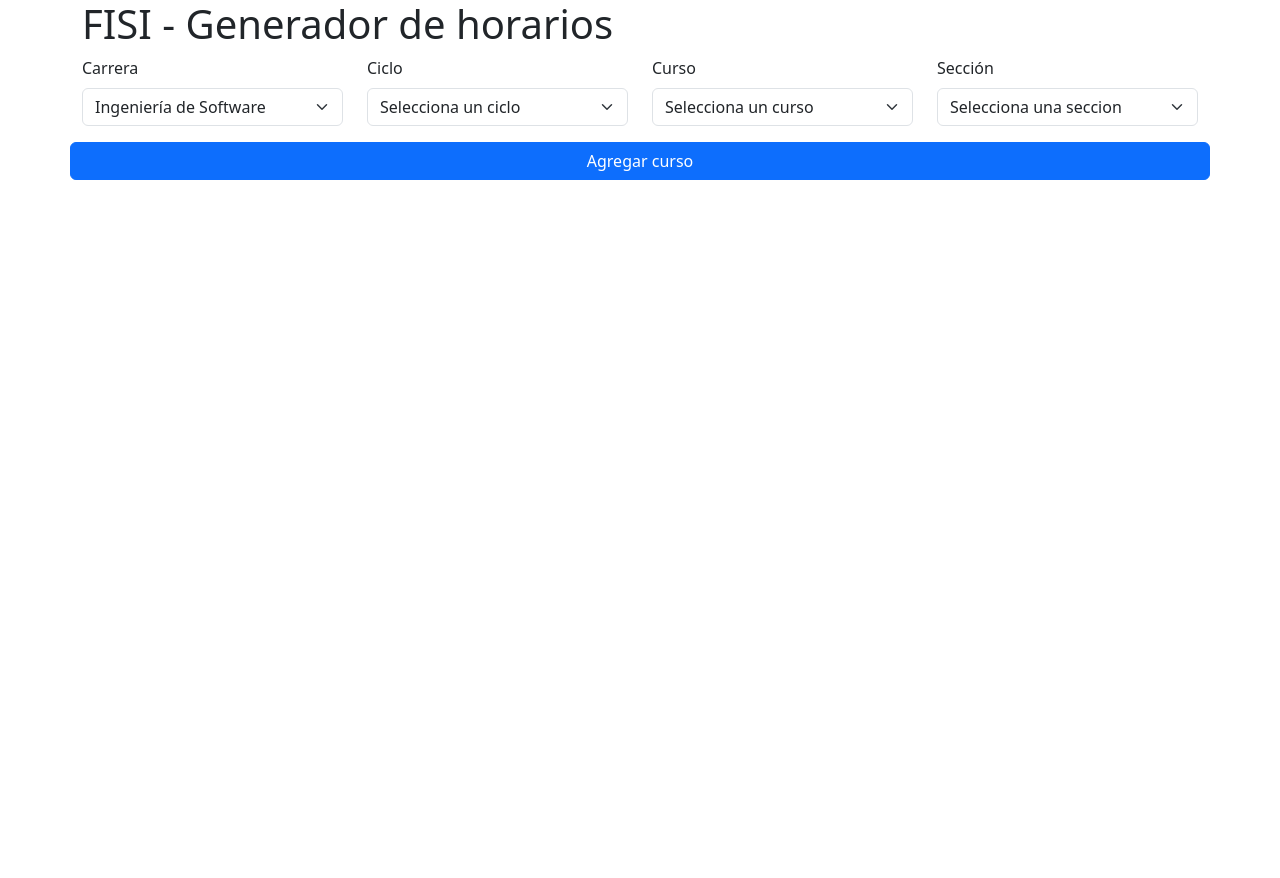
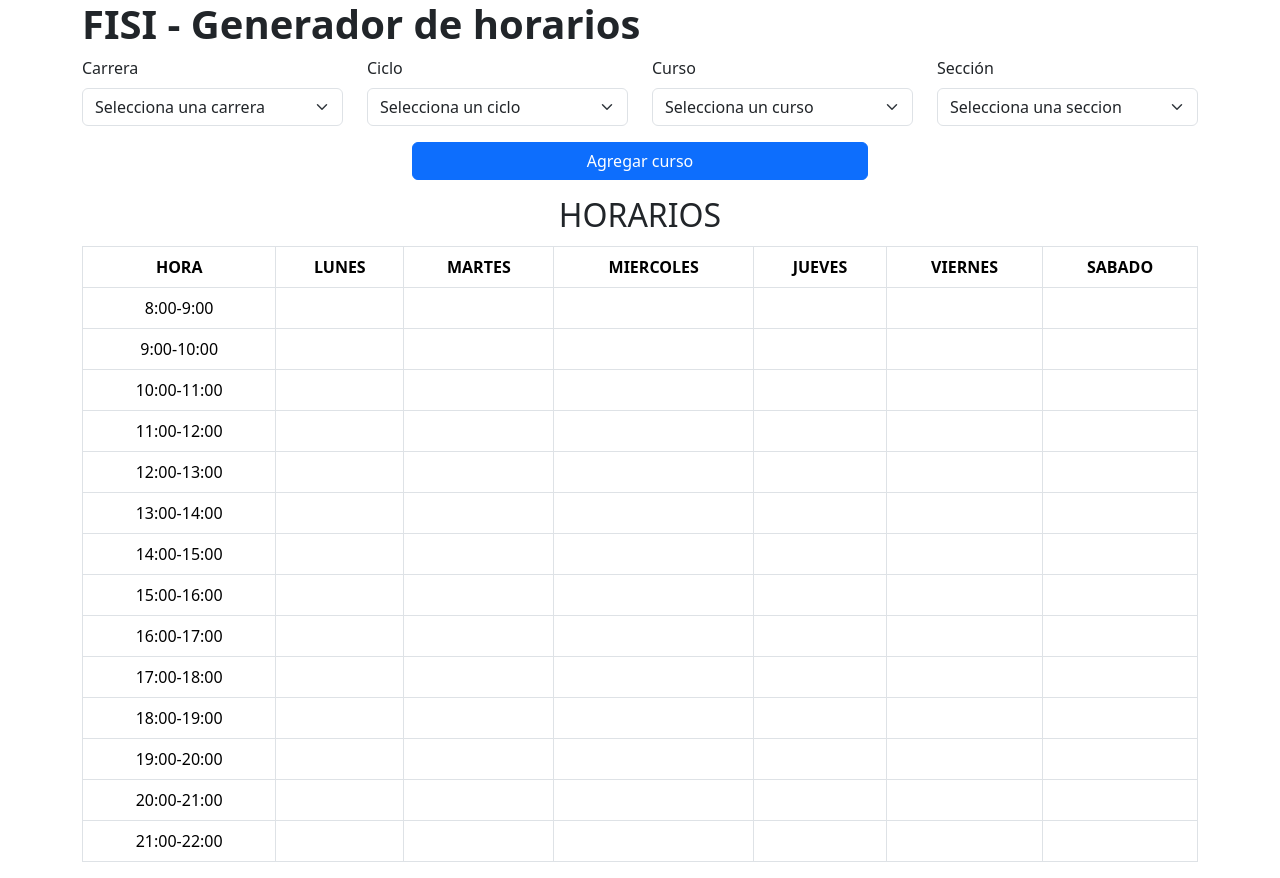
Before and after one commit to GadCoder/FISI-Horarios-API, a FastAPI app: page / in a window 1280 px wide. Before the commit the page ends 180 px from the top, so only its background shows below. Run offline with FastAPI, Linux system fonts and the light colour scheme.

Commit message:
fronted funcional

```diff
--- /dev/null
+++ b/apis/routes/route_fronted.py
@@ -0,0 +1,32 @@
+from fastapi import APIRouter, Request, Depends
+from fastapi.responses import HTMLResponse
+from fastapi.templating import Jinja2Templates
+from sqlalchemy.orm import Session
+from db.repository.fronted import add_curso
+from db.session import get_db
+
+router = APIRouter()
+templates = Jinja2Templates(directory="templates")
+
+
+@router.get("/", response_class=HTMLResponse)
+async def root(request: Request):
+    ciclos = range(1, 11)
+    dias = ["LUNES", "MARTES", "MIERCOLES", "JUEVES", "VIERNES", "SABADO"]
+    horas = [f"{hora}:00-{hora + 1}:00" for hora in range(8, 22)]
+    return templates.TemplateResponse(
+        "index.html",
+        {"request": request, "ciclos": ciclos, "dias": dias, "horas": horas},
+    )
+
+
+@router.get("/add-selected-curso/{codigo_curso}/{seccion}")
+def add_selected_curso(
+    request: Request,
+    codigo_curso: str,
+    codigo_seccion: str,
+    db: Session = Depends(get_db),
+):
+    add_curso(
+        request=request, db=db, codigo_curso=codigo_curso, codigo_seccion=codigo_seccion
+    )
--- a/main.py
+++ b/main.py
@@ -1,9 +1,8 @@
-from fastapi import FastAPI, Request
-from fastapi.responses import HTMLResponse
+from fastapi import FastAPI
 from db.base import Base
-from fastapi.templating import Jinja2Templates
 from fastapi.middleware.cors import CORSMiddleware
 from fastapi.staticfiles import StaticFiles
+from starlette.middleware.sessions import SessionMiddleware
 from db.session import engine
 from apis.base import api_router
 
@@ -40,14 +39,4 @@ def start_application():
     return app
 
 
-templates = Jinja2Templates(directory="templates")
-
 app = start_application()
-
-
-@app.get("/", response_class=HTMLResponse)
-async def root(request: Request):
-    ciclos = range(1, 11)
-    return templates.TemplateResponse(
-        "index.html", {"request": request, "ciclos": ciclos}
-    )
--- a/templates/index.html
+++ b/templates/index.html
@@ -14,13 +14,14 @@
   <body>
     <div class="container">
       <div class="row">
-        <h1>FISI - Generador de horarios</h1>
+        <h1 style="font-weight: bold">FISI - Generador de horarios</h1>
       </div>
       <form>
         <div class="row mb-3">
           <div class="col-12 col-md-3">
             <label for="carrera" class="form-label">Carrera</label>
             <select name="carrera" id="carrera" class="form-select">
+              <option selected>Selecciona una carrera</option>
               <option value="SOFTWARE">Ingeniería de Software</option>
               <option value="SISTEMAS">Ingeniería de Sistemas</option>
             </select>
@@ -53,14 +54,70 @@
           </div>
         </div>
       </form>
+      <div class="row mb-3 d-flex justify-content-center">
+        <button
+          onclick="agregar_curso_escogido()"
+          class="btn btn-primary"
+          style="width: 40%"
+        >
+          Agregar curso
+        </button>
+      </div>
+      <div class="row mb-1">
+        <h2 style="text-align: center">HORARIOS</h2>
+      </div>
+
       <div class="row">
-        <button type="submit" class="btn btn-primary">Agregar curso</button>
+        <div style="overflow-x: auto" id="table-container">
+          <table class="table table-bordered">
+            <thead>
+              <tr>
+                <th class="text-center">HORA</th>
+                {% for dia in dias%}
+                <th class="text-center">{{dia}}</th>
+                {% endfor %}
+              </tr>
+            </thead>
+            <tbody>
+              {% for hora in horas%}
+              <tr>
+                {% set hora_loop = loop %}
+                <td class="text-center">{{hora}}</td>
+                {% for dia in dias%} {% set dia_loop = loop %}
+
+                <td
+                  id="{{'{}-{}'.format(hora_loop.index, dia_loop.index)}}"
+                  class="text-center"
+                  style="white-space: pre-wrap; word-wrap: break-word"
+                ></td>
+                {% endfor %}
+              </tr>
+              {% endfor %}
+            </tbody>
+          </table>
+        </div>
       </div>
     </div>
     <script>
       console.log("Hello there");
 
       const BASEURL = "https://generador-horarios.fly.dev/";
+      const horariosSeccionEscogida = [];
+
+      let colors = [
+        "#fbf8cc",
+        "#fde4cf",
+        "#ffcfd2",
+        "#f1c0e8",
+        "#cfbaf0",
+        "#a3c4f3",
+        "#90dbf4",
+        "#8eecf5",
+        "#98f5e1",
+        "#b9fbc0",
+      ];
+
+      let usedColors = [];
 
       function limpiar_opciones_select(select_id) {
         let select_item = document.getElementById(select_id);
@@ -70,10 +127,49 @@
         }
       }
 
+      function limpiar_tabla_horarios() {
+        for (let dia = 1; dia < 7; dia++) {
+          for (let hora = 1; hora < 15; hora++) {
+            let celda = document.getElementById(`${hora}-${dia}`);
+            celda.innerText = "";
+            celda.style.setProperty("background-color", "");
+          }
+        }
+      }
+
+      function get_carrera_escogida() {
+        const carreraEscogida = document.getElementById("carrera").value;
+        return carreraEscogida;
+      }
+
+      function get_ciclo_escogido() {
+        const cicloEscogido = document.getElementById("ciclo").value;
+        return cicloEscogido;
+      }
+
+      function get_curso_escogido() {
+        const cursoEscogido = document.getElementById("curso").value;
+        return cursoEscogido;
+      }
+
+      function get_seccion_escogida() {
+        const seccionEscogida = document.getElementById("seccion").value;
+        return seccionEscogida;
+      }
+
+      function agregar_default_option(select) {
+        const selectElement = document.getElementById(select);
+        const defaultOption = document.createElement("option");
+        let textoInicial =
+          select == "seccion" ? "Selecciona una " : "Selecciona un ";
+        defaultOption.innerText = textoInicial + select;
+        selectElement.append(defaultOption);
+      }
+
       function agregar_cursos_a_ciclo() {
         const cursosSelect = document.getElementById("curso");
-        const carrera = document.getElementById("carrera").value;
-        const ciclo = document.getElementById("ciclo").value;
+        const carrera = get_carrera_escogida();
+        const ciclo = get_ciclo_escogido();
         limpiar_opciones_select("curso");
         agregar_default_option("curso");
         agregar_default_option("seccion");
@@ -95,13 +191,12 @@
 
       function agregar_secciones_a_curso() {
         const seccionSelect = document.getElementById("seccion");
-        const carrera = document.getElementById("carrera").value;
-        const curso = document.getElementById("curso").value;
+        const carrera = get_carrera_escogida();
+        const curso = get_curso_escogido();
         limpiar_opciones_select("seccion");
         agregar_default_option("seccion");
         const url = BASEURL + `secciones/get-secciones-from-curso/${curso}`;
         console.log(url);
-
         fetch(url)
           .then((response) => response.json())
           .then((data) => {
@@ -118,6 +213,14 @@
           });
       }
 
+      function crear_texto_horario(horario, numeroSeccion) {
+        const dia = horario.dia;
+        const horaInicio = horario.hora_inicio;
+        const horaFin = horario.hora_fin;
+        const opcionText = `G.${numeroSeccion} ${dia} ${horaInicio}:00-${horaFin}:00`;
+        return opcionText;
+      }
+
       function crear_opcion_de_horario(codigoSeccion, numeroSeccion, carrera) {
         const url =
           BASEURL +
@@ -127,40 +230,101 @@
         fetch(url)
           .then((response) => response.json())
           .then((data) => {
-            const codigoSeccion = data.codigo_seccion;
-            let opcion_text = "";
+            let opcionText = "";
+            data.horarios.forEach((horario) => {
+              const parteTexto = crear_texto_horario(horario, numeroSeccion);
+              opcionText += parteTexto;
+            });
+            opcion.value = codigoSeccion;
+            opcion.innerText = opcionText;
+          });
+        return opcion;
+      }
+
+      function get_index_dia(dia) {
+        const dias = {
+          LUNES: 1,
+          MARTES: 2,
+          MIERCOLES: 3,
+          JUEVES: 4,
+          VIERNES: 5,
+          SABADO: 6,
+        };
+        return dias[dia];
+      }
+
+      function getCursoColor() {
+        if (usedColors.length == colors.length) {
+          usedColors = [];
+        }
+        let colorCurso = colors[Math.floor(Math.random() * colors.length)];
+        do {
+          console.log(colorCurso);
+          colorCurso = colors[Math.floor(Math.random() * colors.length)];
+        } while (colorCurso in usedColors);
+        usedColors.push(colorCurso);
+        return colorCurso;
+      }
+      function insert_curso_in_table(
+        nombreCurso,
+        numeroSeccion,
+        dia_index,
+        hora_index,
+        colorCelda
+      ) {
+        const celda = document.getElementById(`${hora_index - 7}-${dia_index}`);
+        celda.innerText = `${nombreCurso} G.${numeroSeccion}`;
+        celda.style.setProperty("background-color", colorCelda);
+      }
+
+      function agregar_curso_escogido() {
+        console.log("General kenobi");
+        const carreraEscogida = get_carrera_escogida();
+        const codigoSeccion = get_seccion_escogida();
+        const cursoSelect = document.getElementById("curso");
+        const cursoEscogido =
+          cursoSelect.options[cursoSelect.selectedIndex].text;
+        const numeroSeccion = codigoSeccion.slice(-1);
+        const url =
+          BASEURL +
+          `horario-seccion/get-horarios-from-seccion/${carreraEscogida}/${codigoSeccion}`;
+
+        fetch(url)
+          .then((response) => response.json())
+          .then((data) => {
+            const colorCelda = getCursoColor();
             data.horarios.forEach((horario) => {
               const dia = horario.dia;
               const horaInicio = horario.hora_inicio;
               const horaFin = horario.hora_fin;
-              opcion_text += `G.${numeroSeccion} ${dia} ${horaInicio}:00-${horaFin}:00`;
+              const diaIndex = get_index_dia(dia);
+              for (let hora = horaInicio; hora < horaFin; hora++) {
+                insert_curso_in_table(
+                  cursoEscogido,
+                  numeroSeccion,
+                  diaIndex,
+                  hora,
+                  colorCelda
+                );
+              }
             });
-            opcion.value = codigoSeccion;
-            opcion.innerText = opcion_text;
           });
-        return opcion;
-      }
-
-      function agregar_default_option(select) {
-        const selectElement = document.getElementById(select);
-        const defaultOption = document.createElement("option");
-        let textoInicial =
-          select == "seccion" ? "Selecciona una " : "Selecciona un ";
-        defaultOption.innerText = textoInicial + select;
-        selectElement.append(defaultOption);
       }
 
       document.getElementById("carrera").addEventListener("change", () => {
         const selects = ["curso", "seccion"];
         selects.forEach((select) => {
           limpiar_opciones_select(select);
+          limpiar_tabla_horarios();
           agregar_default_option(select);
         });
       });
+
       document.getElementById("ciclo").addEventListener("change", () => {
         limpiar_opciones_select("seccion");
         agregar_cursos_a_ciclo();
       });
+
       document
         .getElementById("curso")
         .addEventListener("change", agregar_secciones_a_curso);
```
Also changed, not shown: apis/base.py (+6 -1 lines), apis/routes/route_curso.py (+19 -9 lines), apis/routes/route_horario_seccion.py (+14 -34 lines), db/repository/curso.py (+6 -4 lines), db/repository/fronted.py (added, +17 -0 lines), db/repository/horario_seccion.py (+28 -6 lines).
